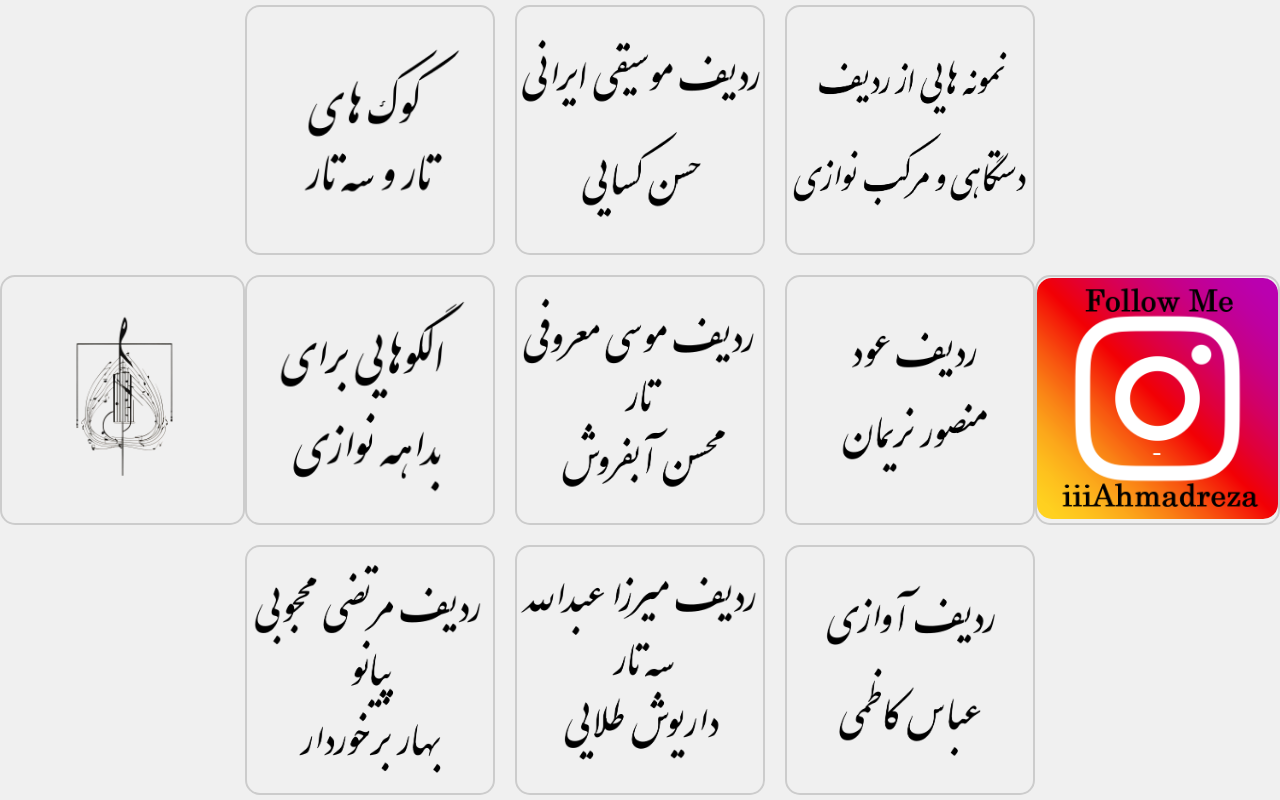
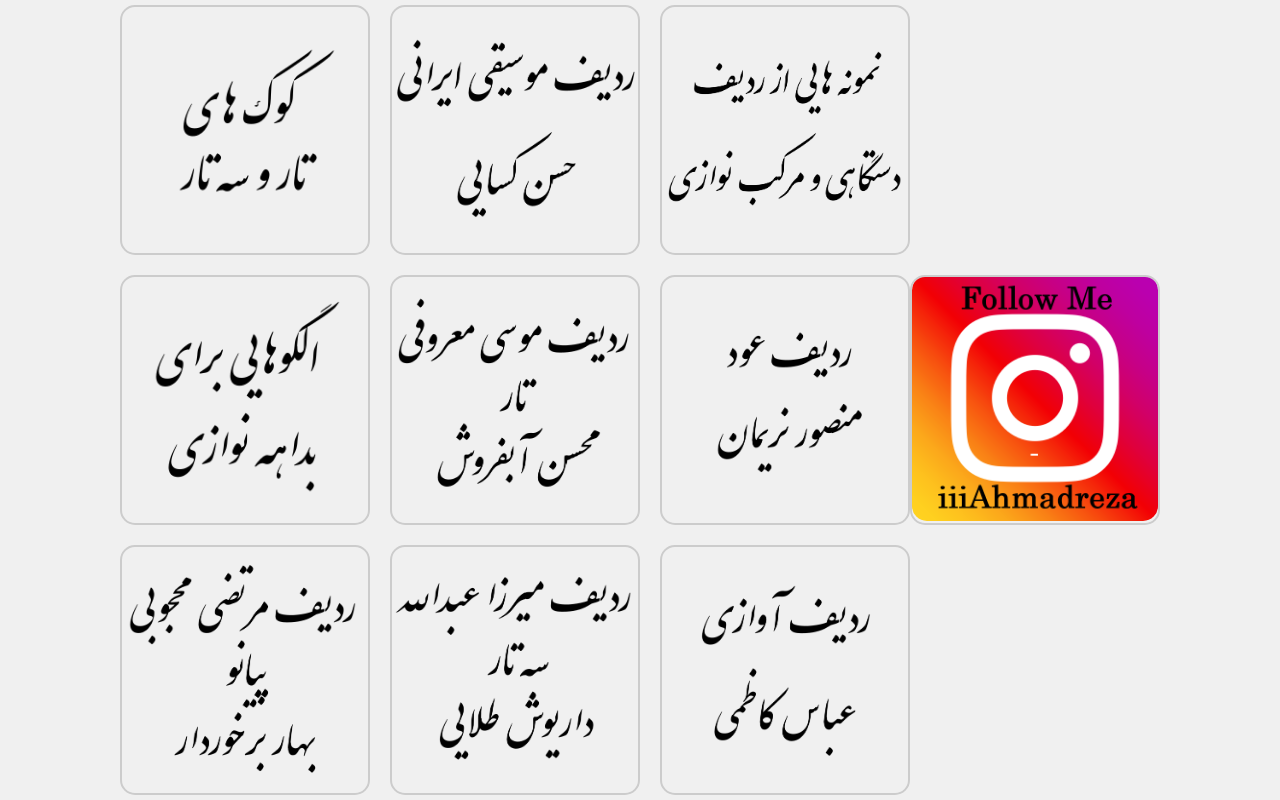
Before and after one commit to AhmadrezaBaghaie/RadioRadif, a plain HTML site: page index.html in a window 1280 px wide. Drawn offline with Linux system fonts and the light colour scheme.

Commit message:
remove logo

```diff
--- a/index.html
+++ b/index.html
@@ -16,11 +16,6 @@
   gtag('config', 'G-TPWVQRD2Q1');
 </script>
 <body>
-  <div class="button">
-    <a href="https://ahmadrezabaghaie.github.io/RadioRadif/">
-      <img src="MinimalisticLogo_NoBackground.png" alt="Button 1">
-    </a>
-  </div>
 <div class="container">
   <div class="button">
     <a href="https://ahmadrezabaghaie.github.io/PersianTunings/">
```
